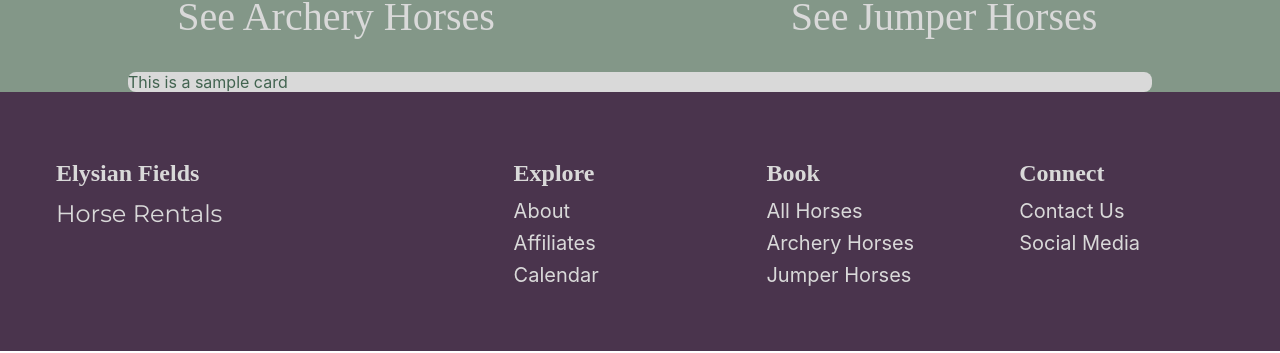
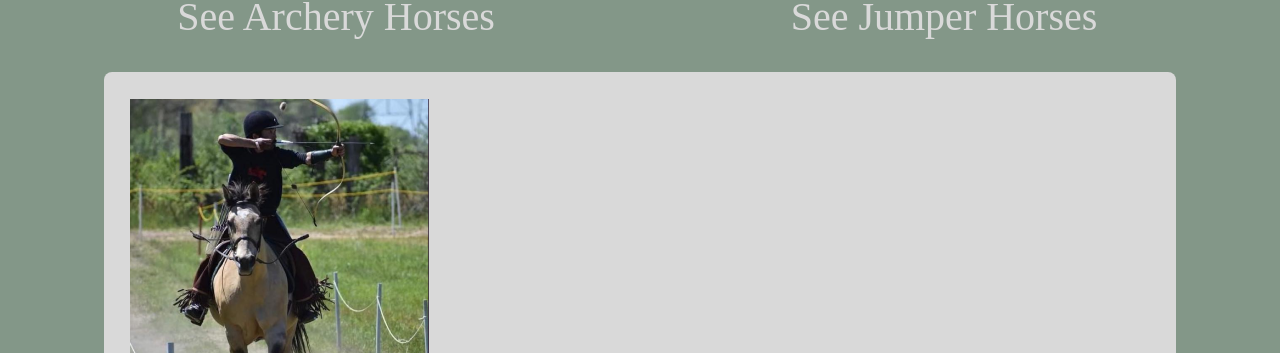
Before and after one commit to heatherdice/Elysian_Fields_Horse_Rentals, a React (Create React App) app in the folder client/: page /horses/all in a window 1280 px wide. Shown: the part 599-952 px from the top of the page. Built offline with nearby package versions, Linux system fonts and the light colour scheme; the HTML template or start-up script is replaced by a standard one; a web font is replaced by a local one.

Commit message:
Adding dummy data to Horse Card to begin styling

```diff
--- a/client/src/components/HorseCard.js
+++ b/client/src/components/HorseCard.js
@@ -1,10 +1,15 @@
 import React from "react";
-import { CardContainer } from "../styles/HorseCard.styles";
+import { CardContainer, CardImage } from "../styles/HorseCard.styles";
+import DummyImage from "../assets/meetArchery.png";
 
 export default function HorseCard() {
     return (
+        // all images & text currently dummy data for sake of styling
         <CardContainer>
-            This is a sample card
+            <CardImage src={DummyImage} />
+
+            <h3>Dummy Name</h3>
+
         </CardContainer>
     )
 }
--- a/client/src/styles/HorseCard.styles.js
+++ b/client/src/styles/HorseCard.styles.js
@@ -5,8 +5,18 @@ const CardContainer = styled.article`
     color: var(--hunter-green);
     border-radius: 8px;
     width: 80%;
+    padding: 1.5em;
+    margin-bottom: 1.5em;
 `;
 
+const CardImage = styled.img`
+    height: 100%;
+    width: auto;
+`;
+
+
+
 export {
-    CardContainer
+    CardContainer,
+    CardImage
 }
```
